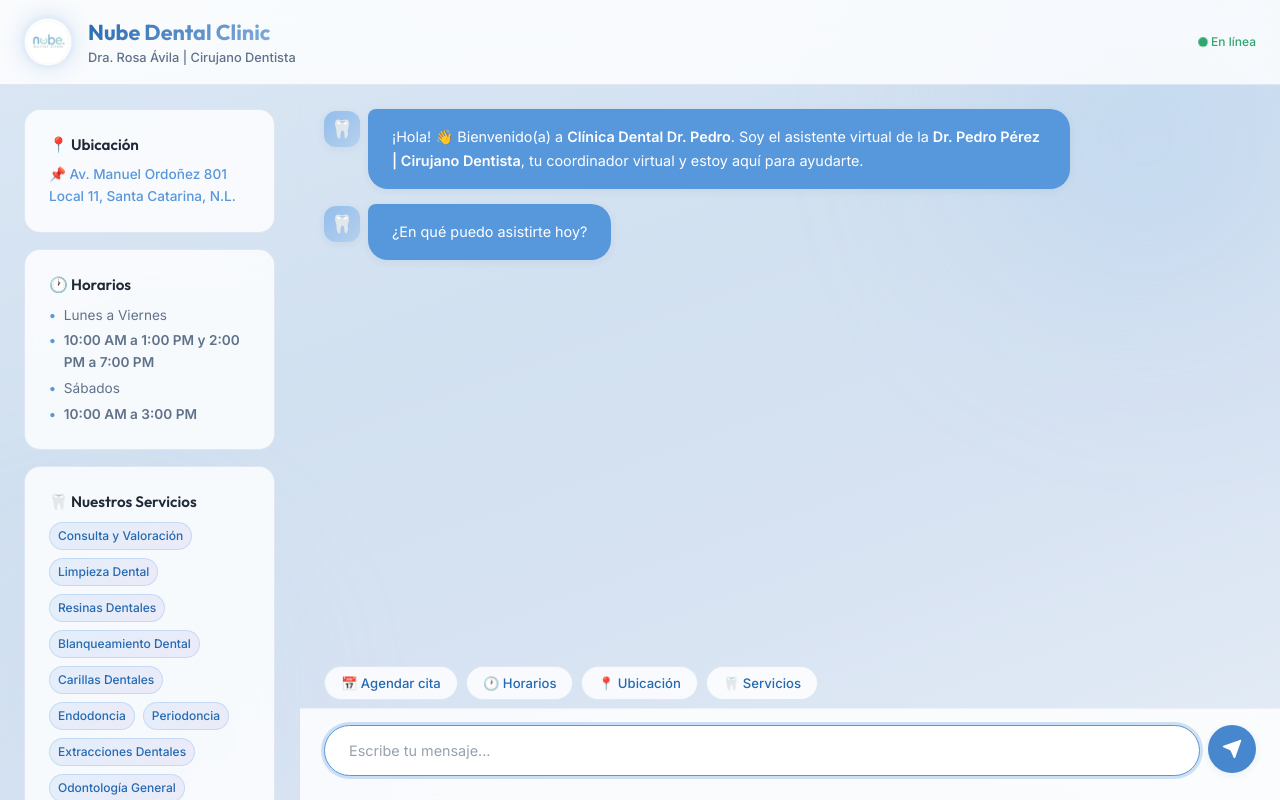
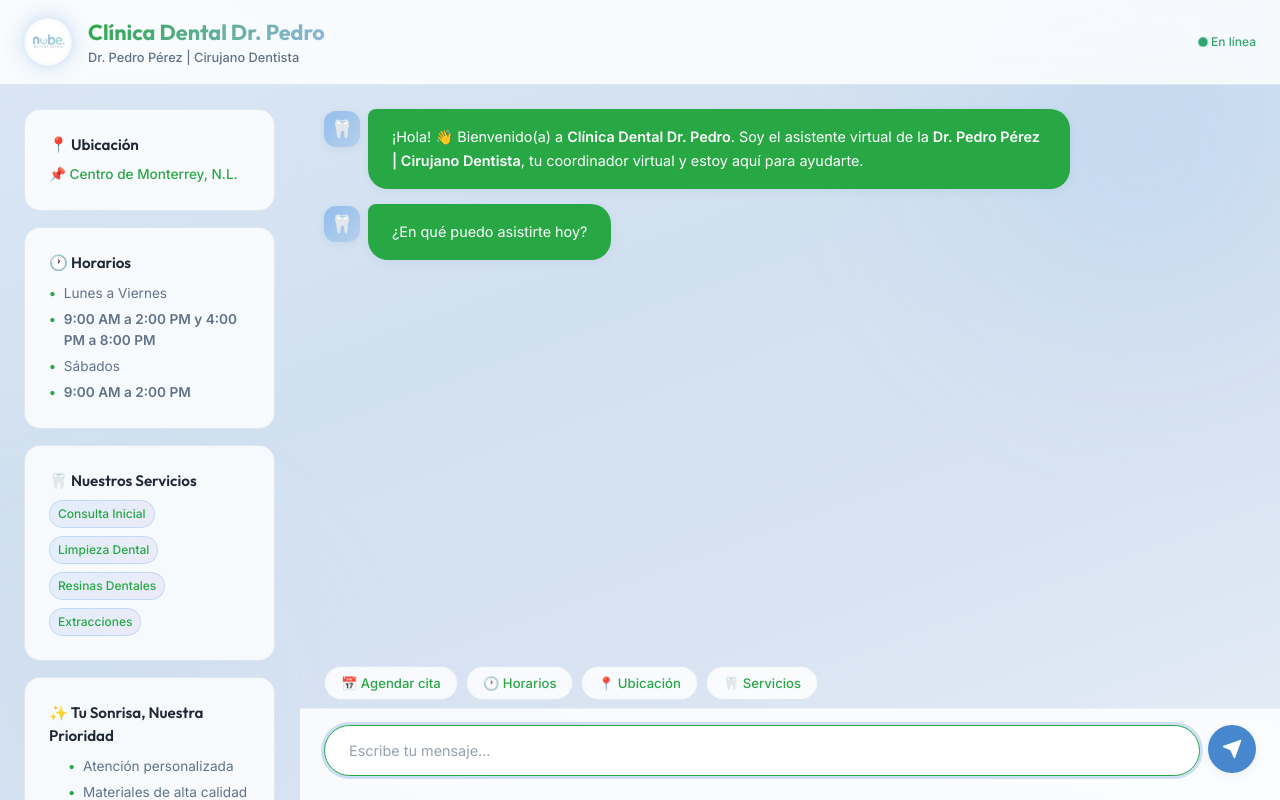
Before and after one commit to rodarteggc-png/nube, a website: page index.html in a window 1280 px wide. Drawn offline with Linux system fonts and the light colour scheme.

Commit message:
feat: inyectar variables dinamicas de config en HTML y cambiar colores del tema por doctor

```diff
--- a/app.js
+++ b/app.js
@@ -1197,14 +1197,7 @@
     }
   });
 
-  // Sidebar service tags click handler
-  document.querySelectorAll('.service-tag').forEach(tag => {
-    tag.addEventListener('click', () => {
-      if (sidebar) sidebar.classList.remove('open');
-      if (sidebarOverlay) sidebarOverlay.classList.remove('active');
-      handleQuickReply(tag.textContent.trim());
-    });
-  });
+  // Se movio el handler de service-tags a initializeUI
 
   // Sidebar toggle (mobile)
   if (infoToggle) {
@@ -1221,8 +1214,57 @@
     });
   }
 
+  function initializeUI() {
+    if (CFG.themeColor) {
+      document.documentElement.style.setProperty('--primary', CFG.themeColor);
+      document.documentElement.style.setProperty('--surface-bot', CFG.themeColor);
+      document.documentElement.style.setProperty('--primary-dark', CFG.themeColor);
+      const metaTheme = document.querySelector('meta[name="theme-color"]');
+      if (metaTheme) metaTheme.setAttribute('content', CFG.themeColor);
+    }
+
+    document.title = `${OFFICE.name} — Coordinador Virtual`;
+
+    const clinicNameEl = document.getElementById('ui-clinic-name');
+    if (clinicNameEl) clinicNameEl.textContent = OFFICE.name;
+
+    const doctorNameEl = document.getElementById('ui-doctor-name');
+    if (doctorNameEl) doctorNameEl.textContent = OFFICE.doctor;
+
+    const locationTextEl = document.getElementById('ui-location-text');
+    if (locationTextEl) locationTextEl.textContent = OFFICE.location;
+
+    const locationLinkEl = document.getElementById('ui-location-link');
+    if (locationLinkEl) locationLinkEl.href = OFFICE.mapsUrl;
+
+    const hoursListEl = document.getElementById('ui-hours-list');
+    if (hoursListEl && OFFICE.hours) {
+      hoursListEl.innerHTML = `
+        <li>Lunes a Viernes</li>
+        <li><strong>${OFFICE.hours.weekdays || ''}</strong></li>
+        <li>Sábados</li>
+        <li><strong>${OFFICE.hours.saturday || ''}</strong></li>
+      `;
+    }
+
+    const servicesListEl = document.getElementById('ui-services-list');
+    if (servicesListEl && OFFICE.services) {
+      servicesListEl.innerHTML = OFFICE.services.map(s => `<span class="service-tag">${escapeHtml(s)}</span>`).join('');
+    }
+
+    // Attach sidebar service tags click handler to newly created elements
+    document.querySelectorAll('.service-tag').forEach(tag => {
+      tag.addEventListener('click', () => {
+        if (sidebar) sidebar.classList.remove('open');
+        if (sidebarOverlay) sidebarOverlay.classList.remove('active');
+        handleQuickReply(tag.textContent.trim());
+      });
+    });
+  }
+
   // ---- Welcome Message on Load ----
   async function init() {
+    initializeUI();
     await botReply(
       `¡Hola! 👋 Bienvenido(a) a <strong>${escapeHtml(OFFICE.name)}</strong>. Soy el asistente virtual de la <strong>${escapeHtml(OFFICE.doctor)}</strong>, tu coordinador virtual y estoy aquí para ayudarte.`,
       { html: true, delay: 800 }
--- a/index.html
+++ b/index.html
@@ -9,7 +9,7 @@
   <meta property="og:title" content="Nube Dental Clinic — Coordinador Virtual">
   <meta property="og:description" content="Agenda tu cita dental de forma rápida y sencilla con nuestro asistente virtual.">
   <meta property="og:type" content="website">
-  <title>Nube Dental Clinic — Coordinador Virtual</title>
+  <title id="ui-title">Nube Dental Clinic — Coordinador Virtual</title>
   <link rel="stylesheet" href="index.css">
   <link rel="icon" type="image/png" href="logo.png">
 </head>
@@ -20,8 +20,8 @@
     <div class="logo">
       <img src="logo.png" alt="Nube Dental Clinic" class="logo-icon">
       <div class="logo-text">
-        <h1>Nube Dental Clinic</h1>
-        <p>Dra. Rosa Ávila | Cirujano Dentista</p>
+        <h1 id="ui-clinic-name">Nube Dental Clinic</h1>
+        <p id="ui-doctor-name">Dra. Rosa Ávila | Cirujano Dentista</p>
       </div>
     </div>
     <div class="status-badge" aria-label="Estado: en línea">
@@ -39,11 +39,11 @@
     <aside class="sidebar" id="sidebar" aria-label="Información del consultorio">
       <div class="sidebar-card">
         <h3>📍 Ubicación</h3>
-        <p><a href="https://maps.app.goo.gl/e43jZg8zW8yDDQ6S6" target="_blank" rel="noopener noreferrer">📌 Av. Manuel Ordoñez 801 Local 11, Santa Catarina, N.L.</a></p>
+        <p><a id="ui-location-link" href="https://maps.app.goo.gl/e43jZg8zW8yDDQ6S6" target="_blank" rel="noopener noreferrer">📌 <span id="ui-location-text">Av. Manuel Ordoñez 801 Local 11, Santa Catarina, N.L.</span></a></p>
       </div>
       <div class="sidebar-card">
         <h3>🕐 Horarios</h3>
-        <ul>
+        <ul id="ui-hours-list">
           <li>Lunes a Viernes</li>
           <li><strong>10:00 AM a 1:00 PM y 2:00 PM a 7:00 PM</strong></li>
           <li>Sábados</li>
@@ -52,7 +52,7 @@
       </div>
       <div class="sidebar-card">
         <h3>🦷 Nuestros Servicios</h3>
-        <div class="services-list">
+        <div class="services-list" id="ui-services-list">
           <span class="service-tag">Consulta y Valoración</span>
           <span class="service-tag">Limpieza Dental</span>
           <span class="service-tag">Resinas Dentales</span>
```
